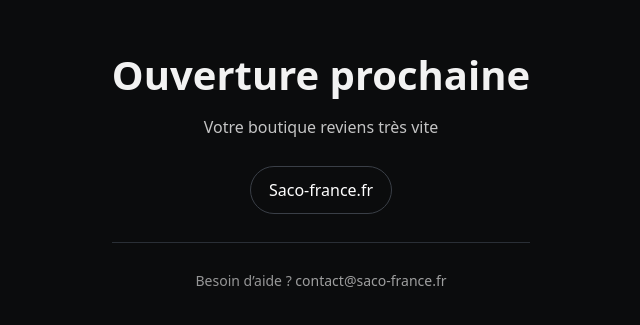
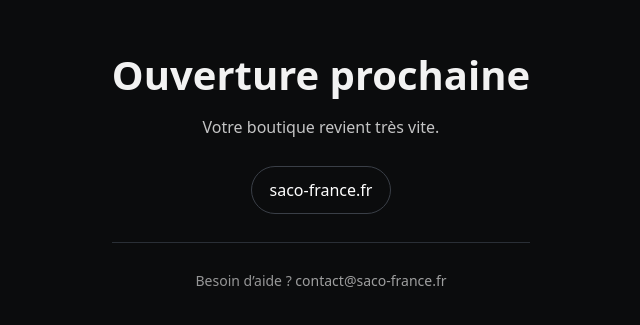
Before and after one commit to phenox330/shop.sacohair, a plain HTML site: page index.html in a window 1280 px wide. Shown: the part 247-572 px from the top of the page, 319-959 px from the left. Drawn offline with Linux system fonts and the light colour scheme.

Commit message:
Update index.html

```diff
--- a/index.html
+++ b/index.html
@@ -22,11 +22,16 @@
   <div class="wrap">
     <main class="card">
       <h1 class="title">Ouverture prochaine</h1>
-      <p class="lead">Votre boutique reviens très vite</p>
-      <a class="link" href="saco-france.fr" target="_blank" rel="noopener">Saco-france.fr</a>
+      <p class="lead">Votre boutique revient très vite.</p>
+      <a class="link" href="https://saco-france.fr" target="_blank" rel="noopener">saco-france.fr</a>
       <div class="rule"></div>
-      <p class="muted">Besoin d’aide ? <a class="link" style="padding:0;border:none" href="emilie.sacofrance@orange.fr">contact@saco-france.fr</a></p>
-    </main>
+      <p class="muted">
+        Besoin d’aide ?
+      <a class="link" style="padding:0;border:none" href="mailto:contact@saco-france.fr">
+      contact@saco-france.fr
+      </a>
+  </p>
+</main>
   </div>
 </body>
 </html>
```
